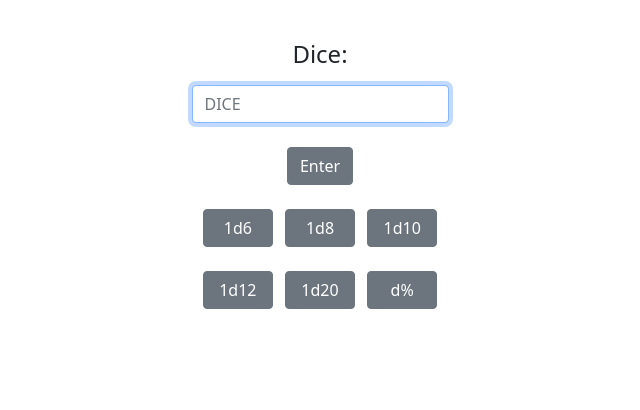
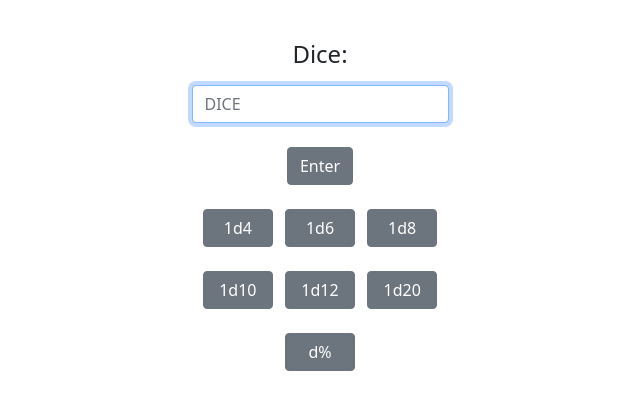
Before and after one commit to HoulaCZ/DKDice, a Flask app: page / in a window 1280 px wide. Shown: the top 410 px of the page, without its empty margins (320-960 px from the left). Run offline with Flask 3, Linux system fonts and the light colour scheme.

Commit message:
Added 1d4

```diff
--- a/templates/error.html
+++ b/templates/error.html
@@ -28,13 +28,16 @@
         </form>
         <form action="/throw" method="get">
             <center>
+                <button class="btn btn-secondary text-center" style="margin-left: 4px; margin-right: 4px; width:70px" type="submit" name="q" value="1d4">1d4</button>
                 <button class="btn btn-secondary text-center" style="margin-left: 4px; margin-right: 4px; width:70px" type="submit" name="q" value="1d6">1d6</button>
                 <button class="btn btn-secondary text-center" style="margin-left: 4px; margin-right: 4px; width:70px" type="submit" name="q" value="1d8">1d8</button>
-                <button class="btn btn-secondary text-center" style="margin-left: 4px; margin-right: 4px; width:70px" type="submit" name="q" value="1d10">1d10</button>
                 <br>
                 <br>
+                <button class="btn btn-secondary text-center" style="margin-left: 4px; margin-right: 4px; width:70px" type="submit" name="q" value="1d10">1d10</button>
                 <button class="btn btn-secondary text-center" style="margin-left: 4px; margin-right: 4px; width:70px" type="submit" name="q" value="1d12">1d12</button>
                 <button class="btn btn-secondary text-center" style="margin-left: 4px; margin-right: 4px; width:70px" type="submit" name="q" value="1d20">1d20</button>
+                <br>
+                <br>
                 <button class="btn btn-secondary text-center" style="margin-left: 4px; margin-right: 4px; width:70px" type="submit" name="q" value="1d100">d%</button>
             </center>
     </form>
--- a/templates/index.html
+++ b/templates/index.html
@@ -24,13 +24,16 @@
         </form>
         <form action="/throw" method="get">
             <center>
+                <button class="btn btn-secondary text-center" style="margin-left: 4px; margin-right: 4px; width:70px" type="submit" name="q" value="1d4">1d4</button>
                 <button class="btn btn-secondary text-center" style="margin-left: 4px; margin-right: 4px; width:70px" type="submit" name="q" value="1d6">1d6</button>
                 <button class="btn btn-secondary text-center" style="margin-left: 4px; margin-right: 4px; width:70px" type="submit" name="q" value="1d8">1d8</button>
-                <button class="btn btn-secondary text-center" style="margin-left: 4px; margin-right: 4px; width:70px" type="submit" name="q" value="1d10">1d10</button>
                 <br>
                 <br>
+                <button class="btn btn-secondary text-center" style="margin-left: 4px; margin-right: 4px; width:70px" type="submit" name="q" value="1d10">1d10</button>
                 <button class="btn btn-secondary text-center" style="margin-left: 4px; margin-right: 4px; width:70px" type="submit" name="q" value="1d12">1d12</button>
                 <button class="btn btn-secondary text-center" style="margin-left: 4px; margin-right: 4px; width:70px" type="submit" name="q" value="1d20">1d20</button>
+                <br>
+                <br>
                 <button class="btn btn-secondary text-center" style="margin-left: 4px; margin-right: 4px; width:70px" type="submit" name="q" value="1d100">d%</button>
             </center>
         </form>
--- a/templates/throw.html
+++ b/templates/throw.html
@@ -27,13 +27,16 @@
         </form>
         <form action="/throw" method="get">
             <center>
+                <button class="btn btn-secondary text-center" style="margin-left: 4px; margin-right: 4px; width:70px" type="submit" name="q" value="1d4">1d4</button>
                 <button class="btn btn-secondary text-center" style="margin-left: 4px; margin-right: 4px; width:70px" type="submit" name="q" value="1d6">1d6</button>
                 <button class="btn btn-secondary text-center" style="margin-left: 4px; margin-right: 4px; width:70px" type="submit" name="q" value="1d8">1d8</button>
-                <button class="btn btn-secondary text-center" style="margin-left: 4px; margin-right: 4px; width:70px" type="submit" name="q" value="1d10">1d10</button>
                 <br>
                 <br>
+                <button class="btn btn-secondary text-center" style="margin-left: 4px; margin-right: 4px; width:70px" type="submit" name="q" value="1d10">1d10</button>
                 <button class="btn btn-secondary text-center" style="margin-left: 4px; margin-right: 4px; width:70px" type="submit" name="q" value="1d12">1d12</button>
                 <button class="btn btn-secondary text-center" style="margin-left: 4px; margin-right: 4px; width:70px" type="submit" name="q" value="1d20">1d20</button>
+                <br>
+                <br>
                 <button class="btn btn-secondary text-center" style="margin-left: 4px; margin-right: 4px; width:70px" type="submit" name="q" value="1d100">d%</button>
             </center>
     </form>
```
